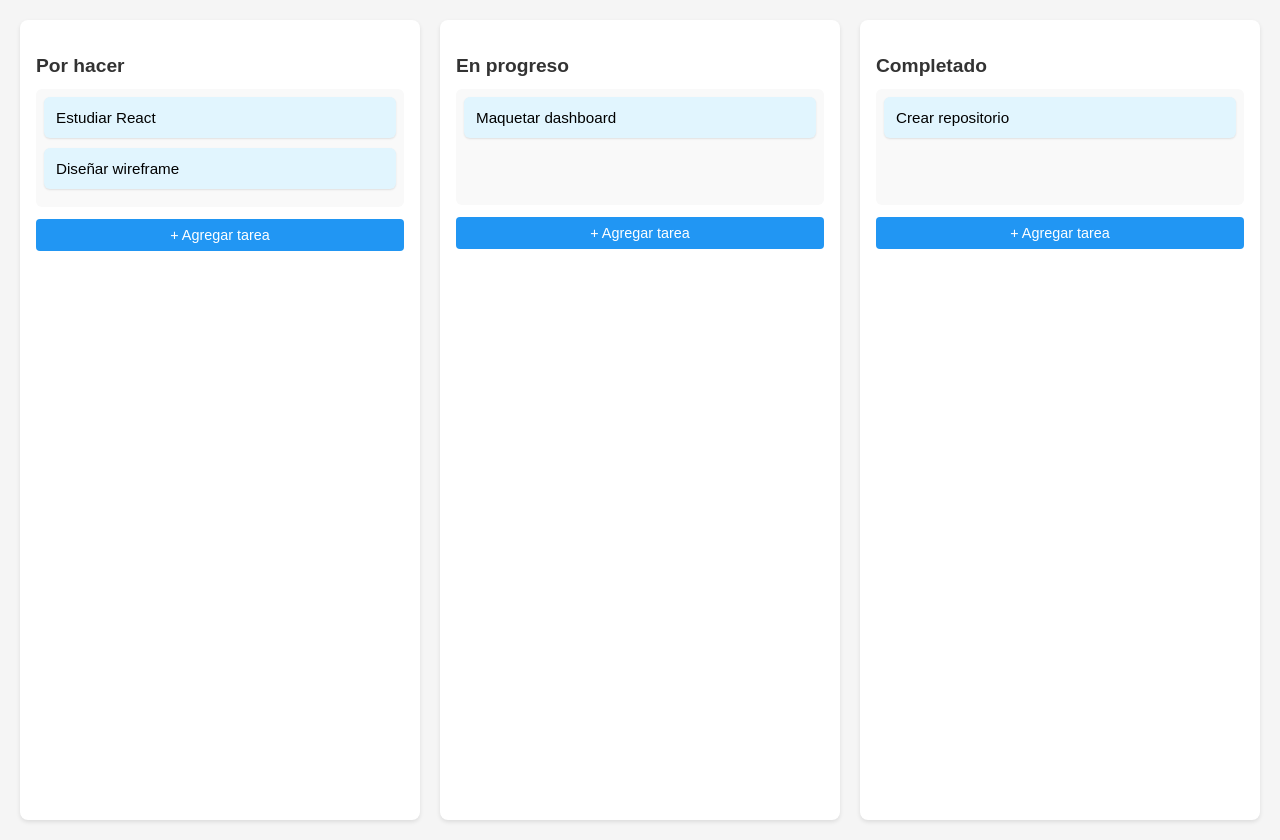
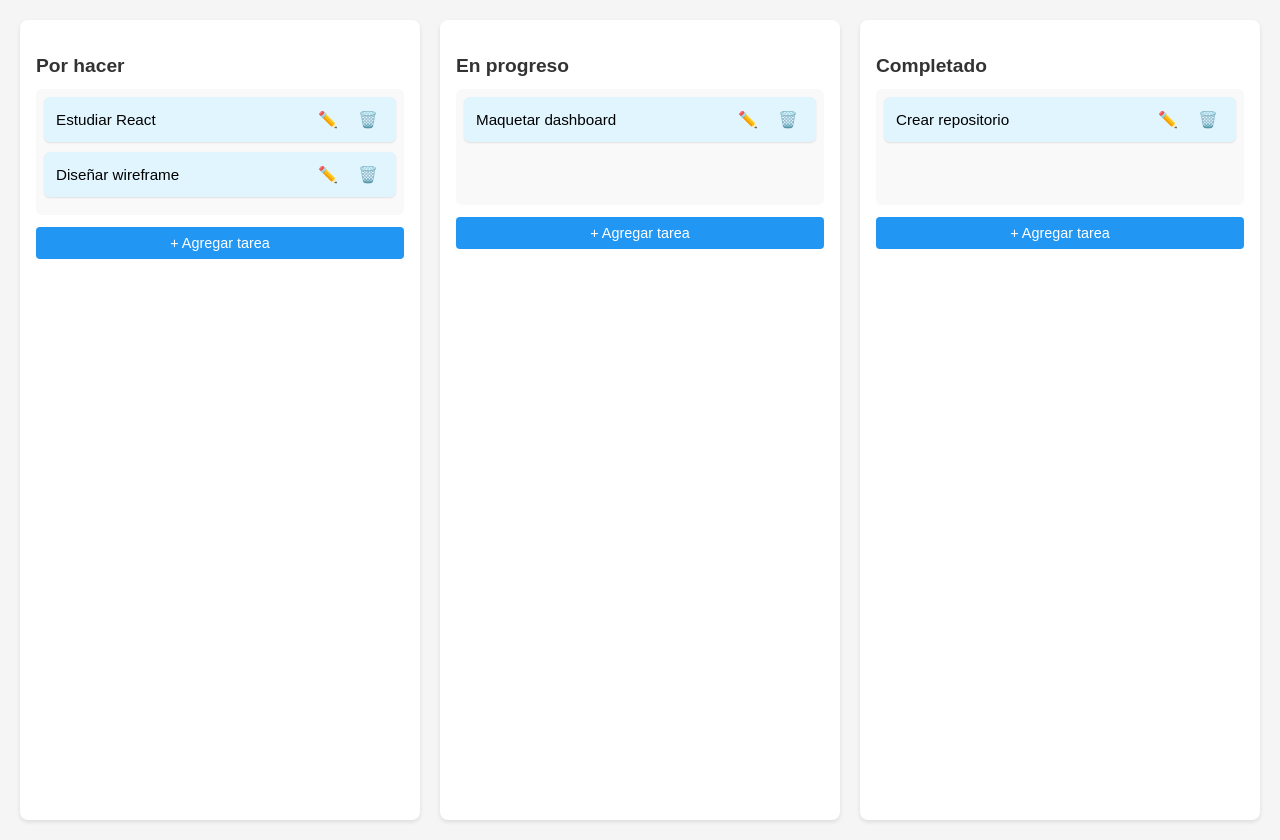
Before and after one commit to JairoVL/task-board, a React (Vite) app in the folder task-board/: page /dashboard in a window 1280 px wide. Built offline with nearby package versions, Linux system fonts and the light colour scheme; sample sign-in values are in the browser's storage.

Commit message:
funcion de editar y eliminar card

```diff
--- a/task-board/src/components/Column.tsx
+++ b/task-board/src/components/Column.tsx
@@ -4,18 +4,23 @@ import TaskCard from "./TaskCard";
 import styles from "../styles/Dashboard.module.scss";
 import type { ColumnType } from "../types/board";
 
-
 type ColumnProps = {
   column: ColumnType;
   addTask: (columnId: string, title: string) => void;
+  onEditTask: (columnId: string, taskId: string) => void;
+  onDeleteTask: (columnId: string, taskId: string) => void;
 };
 
-
-
-const Column: React.FC<ColumnProps> = ({ column, addTask }) => {
+const Column: React.FC<ColumnProps> = ({
+  column,
+  addTask,
+  onEditTask,
+  onDeleteTask,
+}) => {
   return (
     <div className={styles.column}>
       <h3>{column.title}</h3>
+
       <Droppable droppableId={column.id}>
         {(provided) => (
           <div
@@ -24,12 +29,20 @@ const Column: React.FC<ColumnProps> = ({ column, addTask }) => {
             className={styles.taskList}
           >
             {column.tasks.map((task, index) => (
-        <TaskCard key={task.id} task={task} index={index} />
+              <TaskCard
+                key={task.id}
+                task={task}
+                index={index}
+                columnId={column.id}
+                onEdit={onEditTask}
+                onDelete={onDeleteTask}
+              />
             ))}
             {provided.placeholder}
           </div>
         )}
       </Droppable>
+
       <button
         type="button"
         onClick={() => {
@@ -42,9 +55,6 @@ const Column: React.FC<ColumnProps> = ({ column, addTask }) => {
       >
         + Agregar tarea
       </button>
-
-
-
     </div>
   );
 };
--- a/task-board/src/components/TaskCard.tsx
+++ b/task-board/src/components/TaskCard.tsx
@@ -6,9 +6,18 @@ import type { Task } from "../types/board";
 type TaskCardProps = {
   task: Task;
   index: number;
+  columnId: string;
+  onEdit: (columnId: string, taskId: string) => void;
+  onDelete: (columnId: string, taskId: string) => void;
 };
 
-const TaskCard: React.FC<TaskCardProps> = ({ task, index }) => {
+const TaskCard: React.FC<TaskCardProps> = ({
+  task,
+  index,
+  columnId,
+  onEdit,
+  onDelete,
+}) => {
   return (
     <Draggable draggableId={task.id} index={index}>
       {(provided) => (
@@ -18,11 +27,16 @@ const TaskCard: React.FC<TaskCardProps> = ({ task, index }) => {
           {...provided.draggableProps}
           {...provided.dragHandleProps}
         >
-      {task.title}
+          <div className={styles.taskContent}>
+            <span>{task.title}</span>
+            <div className={styles.taskActions}>
+              <button onClick={() => onEdit(columnId, task.id)}>✏️</button>
+              <button onClick={() => onDelete(columnId, task.id)}>🗑️</button>
+            </div>
+          </div>
         </div>
       )}
     </Draggable>
-
   );
 };
 
--- a/task-board/src/pages/Dashboard.tsx
+++ b/task-board/src/pages/Dashboard.tsx
@@ -1,4 +1,4 @@
-import React, { useState } from "react";
+import React, { useEffect, useState } from "react";
 import styles from "../styles/Dashboard.module.scss";
 import Column from "../components/Column";
 import { DragDropContext } from "react-beautiful-dnd";
@@ -6,7 +6,8 @@ import type { DropResult } from "react-beautiful-dnd";
 import type { ColumnsType, ColumnType } from "../types/board";
 import { generateId } from "../utils/idGenerator";
 
-// Estado inicial tipado
+const LOCAL_STORAGE_KEY = "task-board-columns";
+
 const initialData: { columns: ColumnsType } = {
   columns: {
     "todo": {
@@ -31,30 +32,34 @@ const initialData: { columns: ColumnsType } = {
 };
 
 const Dashboard: React.FC = () => {
-  const [columns, setColumns] = useState<ColumnsType>(initialData.columns);
+  const [columns, setColumns] = useState<ColumnsType>(() => {
+    const stored = localStorage.getItem(LOCAL_STORAGE_KEY);
+    return stored ? JSON.parse(stored) : initialData.columns;
+  });
+
+  // Guardar en localStorage cuando cambian las columnas
+  useEffect(() => {
+    localStorage.setItem(LOCAL_STORAGE_KEY, JSON.stringify(columns));
+  }, [columns]);
 
   const onDragEnd = (result: DropResult) => {
     const { source, destination } = result;
-
     if (!destination) return;
 
     const sourceCol = columns[source.droppableId];
     const destCol = columns[destination.droppableId];
-
     const sourceTasks = [...sourceCol.tasks];
     const [movedTask] = sourceTasks.splice(source.index, 1);
 
     if (source.droppableId === destination.droppableId) {
       sourceTasks.splice(destination.index, 0, movedTask);
-      const updatedColumn = {
-        ...sourceCol,
-        tasks: sourceTasks,
-      };
-      setColumns({ ...columns, [sourceCol.id]: updatedColumn });
+      setColumns({
+        ...columns,
+        [sourceCol.id]: { ...sourceCol, tasks: sourceTasks },
+      });
     } else {
       const destTasks = [...destCol.tasks];
       destTasks.splice(destination.index, 0, movedTask);
-
       setColumns({
         ...columns,
         [sourceCol.id]: { ...sourceCol, tasks: sourceTasks },
@@ -63,14 +68,38 @@ const Dashboard: React.FC = () => {
     }
   };
 
+  const addTask = (columnId: string, title: string) => {
+    const newTask = { id: generateId(), title };
+    setColumns({
+      ...columns,
+      [columnId]: {
+        ...columns[columnId],
+        tasks: [...columns[columnId].tasks, newTask],
+      },
+    });
+  };
 
-  const addTask = (columnId: string, title: string) => {
-    const newTask = {
-      id: generateId(),
-      title,
-    };
+  const onEditTask = (columnId: string, taskId: string) => {
+    const newTitle = prompt("Nuevo título:");
+    if (!newTitle) return;
 
-    const updatedTasks = [...columns[columnId].tasks, newTask];
+    const updatedTasks = columns[columnId].tasks.map((task) =>
+      task.id === taskId ? { ...task, title: newTitle } : task
+    );
+
+    setColumns({
+      ...columns,
+      [columnId]: {
+        ...columns[columnId],
+        tasks: updatedTasks,
+      },
+    });
+  };
+
+  const onDeleteTask = (columnId: string, taskId: string) => {
+    const updatedTasks = columns[columnId].tasks.filter(
+      (task) => task.id !== taskId
+    );
 
     setColumns({
       ...columns,
@@ -86,14 +115,12 @@ const Dashboard: React.FC = () => {
       <div className={styles.dashboard}>
         {Object.values(columns).map((column) => (
           <Column
-  key={column.id}
-  column={column as ColumnType}
-  addTask={addTask}
-/>
-
-
-
-
+            key={column.id}
+            column={column as ColumnType}
+            addTask={addTask}
+            onEditTask={onEditTask}
+            onDeleteTask={onDeleteTask}
+          />
         ))}
       </div>
     </DragDropContext>
--- a/task-board/src/styles/Dashboard.module.scss
+++ b/task-board/src/styles/Dashboard.module.scss
@@ -53,3 +53,21 @@
 .addTaskButton:hover {
   background-color: #1976d2;
 }
+
+.taskContent {
+  display: flex;
+  justify-content: space-between;
+  align-items: center;
+}
+
+.taskActions {
+  display: flex;
+  gap: 8px;
+}
+
+.taskActions button {
+  background: none;
+  border: none;
+  cursor: pointer;
+  font-size: 1rem;
+}
```
Lines whose indentation alone changed are shown as unchanged.
